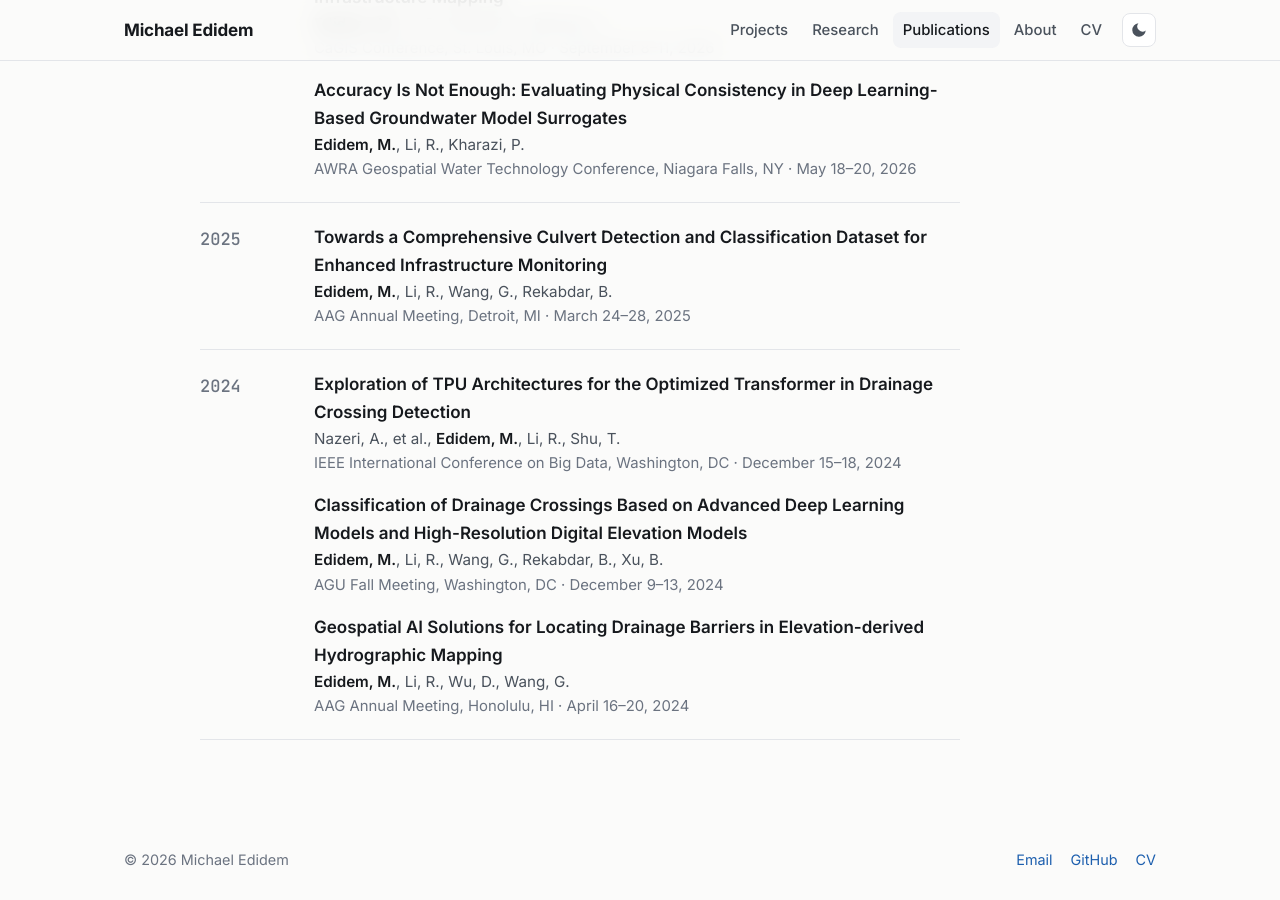
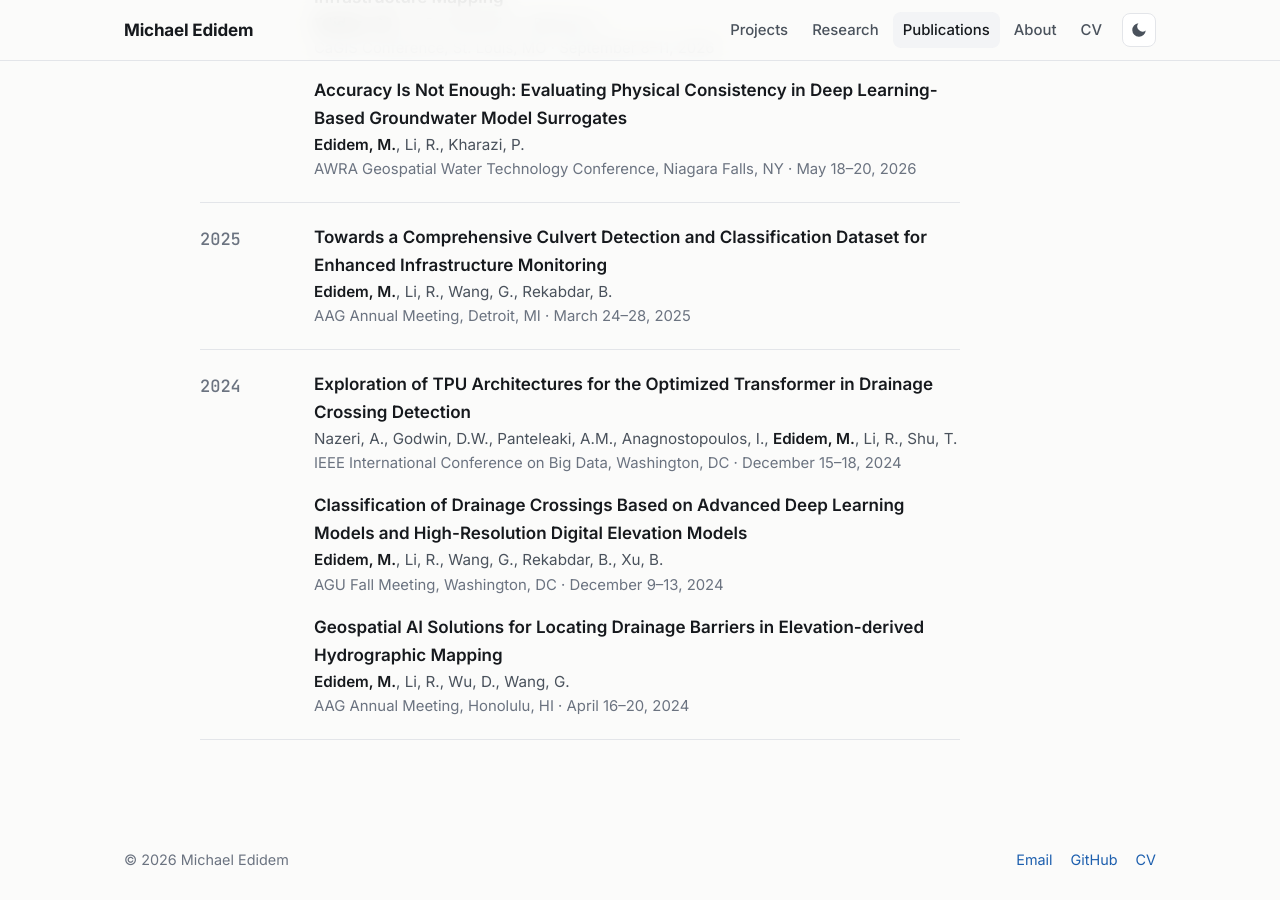
Before and after one commit to mikedidem/medidem, a Jekyll site: the page built from _pages/publications.html, in a window 1280 px wide and 900 px high, scrolled down 2154 px. Built offline with Jekyll 4.4.1, drawn with Linux system fonts in a browser that asks for light colours.

Commit message:
List full authors for IEEE BigData 2024 talk

```diff
--- a/_pages/publications.html
+++ b/_pages/publications.html
@@ -108,7 +108,7 @@ description: "Peer-reviewed publications and conference presentations by Michael
         <div>
           <div class="talk">
             <div class="talk__title">Exploration of TPU Architectures for the Optimized Transformer in Drainage Crossing Detection</div>
-            <div class="pub__authors">Nazeri, A., et al., <strong>Edidem, M.</strong>, Li, R., Shu, T.</div>
+            <div class="pub__authors">Nazeri, A., Godwin, D.W., Panteleaki, A.M., Anagnostopoulos, I., <strong>Edidem, M.</strong>, Li, R., Shu, T.</div>
             <div class="talk__meta">IEEE International Conference on Big Data, Washington, DC · December 15–18, 2024</div>
           </div>
           <div class="talk">
```
